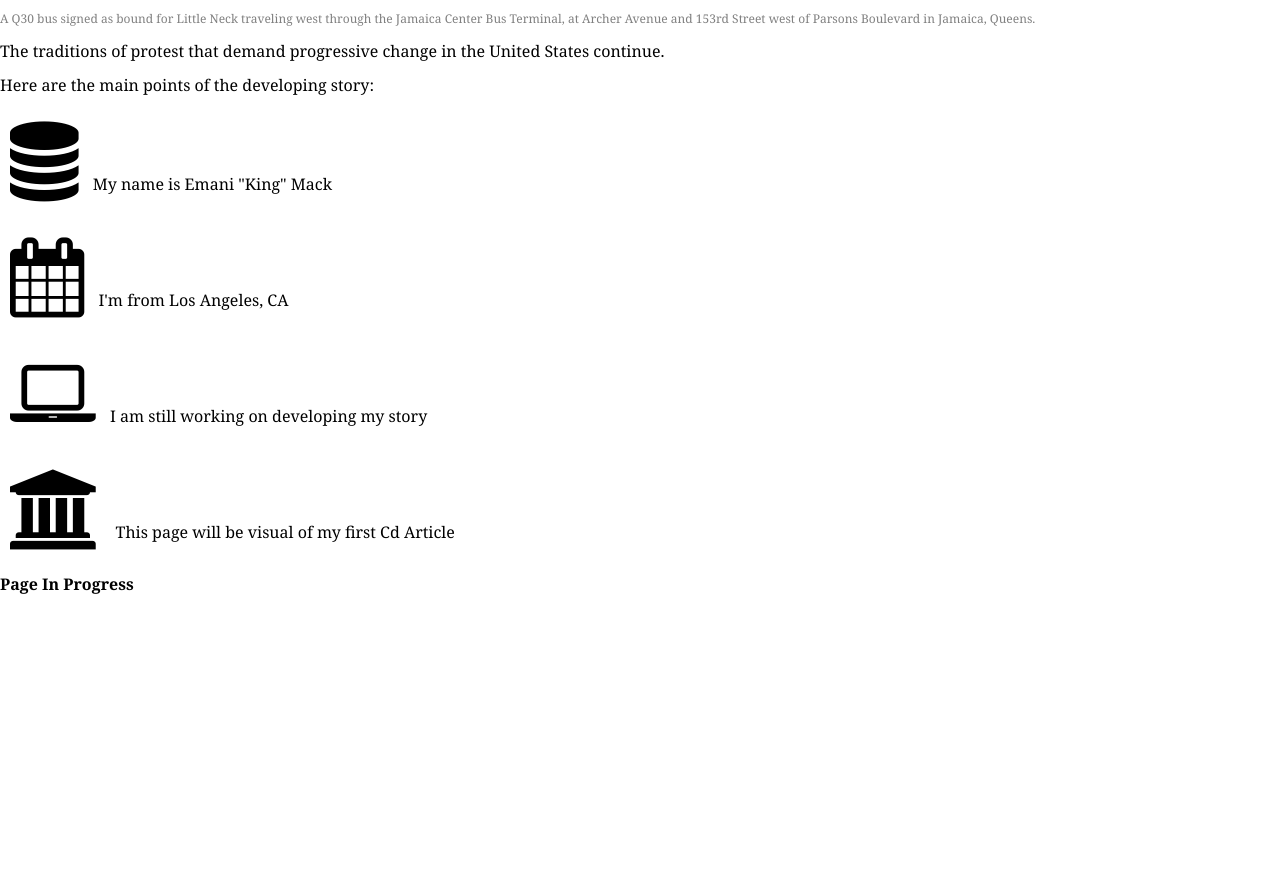
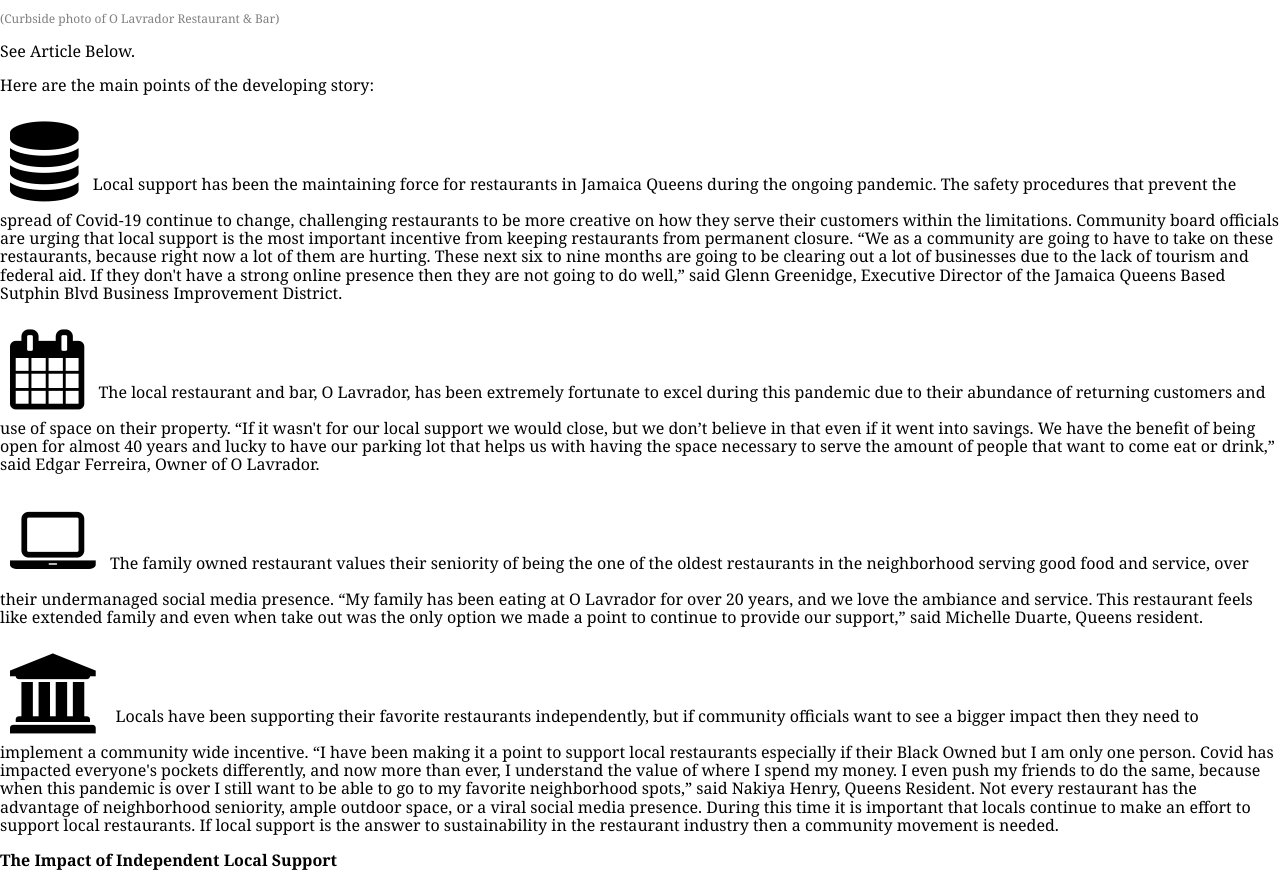
Before and after one commit to KingEMack/icon-assignment, a plain HTML site: page docs/index.html in a window 1280 px wide. Shown: the part 383-1268 px from the top of the page. Before the commit the page ends 992 px from the top, so only its background shows below. Drawn offline with nearby package versions, Linux system fonts and the light colour scheme.

Commit message:
Update INdex

```diff
--- a/docs/index.html
+++ b/docs/index.html
@@ -22,17 +22,29 @@
 
   <body>
     <!-- YOUR CONTENT GOES HERE -->
-    <h1 class="star"> TITLE TBA </h1>
+    <h1 class="star"> The Impact of Independent Local Support
+By: Emani “King” Mack
+ </h1>
 <img src= "https://upload.wikimedia.org/wikipedia/commons/thumb/7/7a/Jamaica_Ctr_Bus_Term_td_%282019-01-25%29_13.jpg/512px-Jamaica_Ctr_Bus_Term_td_%282019-01-25%29_13.jpg" alt=“Picture of a Queen Bus">
-    <p class= " caption"> A Q30 bus signed as bound for Little Neck traveling west through the Jamaica Center Bus Terminal, at Archer Avenue and 153rd Street west of Parsons Boulevard in Jamaica, Queens. </p>
-    <p> The traditions of protest that demand progressive change in the United States continue.
+    <p class= " caption"> (Curbside photo of O Lavrador Restaurant & Bar)</p>
+    <p>See Article Below.
     <p> Here are the main points of the developing story:
-    <p> <i class="fa fa-database fa-5x padding" aria-hidden="true"></i> My name is Emani "King" Mack </p>
-    <p> <i class="fa fa-calendar fa-5x padding" aria-hidden="true"></i> I'm from Los Angeles, CA </p>
-    <p> <i class="fa fa-laptop fa-5x padding" aria-hidden="true"></i> I am still working on developing my story </p>
-    <p> <i class="fa fa-university fa-5x padding" aria-hidden="true"></i> This page will be visual of my first Cd Article</p>
+    <p> <i class="fa fa-database fa-5x padding" aria-hidden="true"></i> Local support has been the maintaining force for restaurants in Jamaica Queens during the ongoing pandemic. The safety procedures that prevent the spread of Covid-19 continue to change, challenging restaurants to be more creative on how they serve their customers within the limitations. Community board officials are urging that local support is the most important incentive from keeping restaurants from permanent closure.
+
+“We as a community are going to have to take on these restaurants, because right now a lot of them are hurting. These next six to nine months are going to be clearing out a lot of businesses due to the lack of tourism and federal aid. If they don't have a strong online presence then they are not going to do well,” said Glenn Greenidge, Executive Director of the Jamaica Queens Based Sutphin Blvd Business Improvement District.
+ </p>
+    <p> <i class="fa fa-calendar fa-5x padding" aria-hidden="true"></i> The local restaurant and bar, O Lavrador, has been extremely fortunate to excel during this pandemic due to their abundance of returning customers and use of space on their property. “If it wasn't for our local support we would close, but we don’t believe in that even if it went into savings. We have the benefit of being open for almost 40 years and lucky to have our parking lot that helps us with having the space necessary to serve the amount of people that want to come eat or drink,” said Edgar Ferreira, Owner of O Lavrador.
+
+ </p>
+    <p> <i class="fa fa-laptop fa-5x padding" aria-hidden="true"></i> The family owned restaurant values their seniority of being the one of the oldest restaurants in the neighborhood serving good food and service, over their undermanaged social media presence. “My family has been eating at O Lavrador for over 20 years, and we love the ambiance and service. This restaurant feels like extended family and even when take out was the only option we made a point to continue to provide our support,” said Michelle Duarte, Queens resident.
+ </p>
+    <p> <i class="fa fa-university fa-5x padding" aria-hidden="true"></i> Locals have been supporting their favorite restaurants independently, but if community officials want to see a bigger impact then they need to implement a community wide incentive. “I have been making it a point to support local restaurants especially if their Black Owned but I am only one person. Covid has impacted everyone's pockets differently, and now more than ever, I understand the value of where I spend my money. I even push my friends to do the same, because when this pandemic is over I still want to be able to go to my favorite neighborhood spots,” said Nakiya Henry, Queens Resident.
+
+Not every restaurant has the advantage of neighborhood seniority, ample outdoor space, or a viral social media presence. During this time it is important that locals continue to make an effort to support local restaurants. If local support is the answer to sustainability in the restaurant industry then a community movement is needed.
+</p>
     <footer>
-      <p> <strong> Page In Progress </strong> </p>
+      <p> <strong> The Impact of Independent Local Support
+ </strong> </p>
       <script src="https://cdnjs.cloudflare.com/ajax/libs/jquery/3.3.1/jquery.min.js"></script>
     </footer>
     <!-- Your javascript should be called here -->
```
